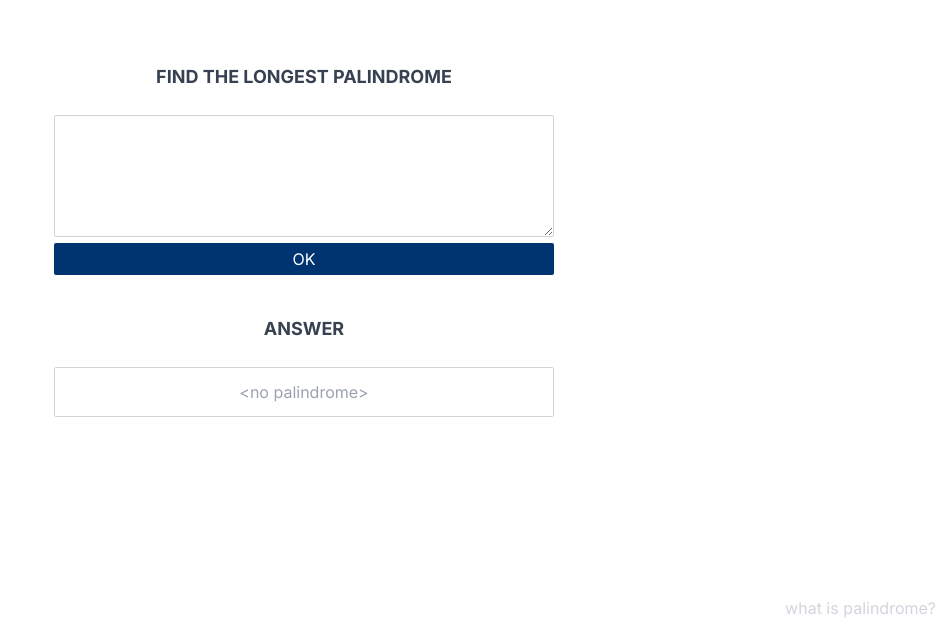
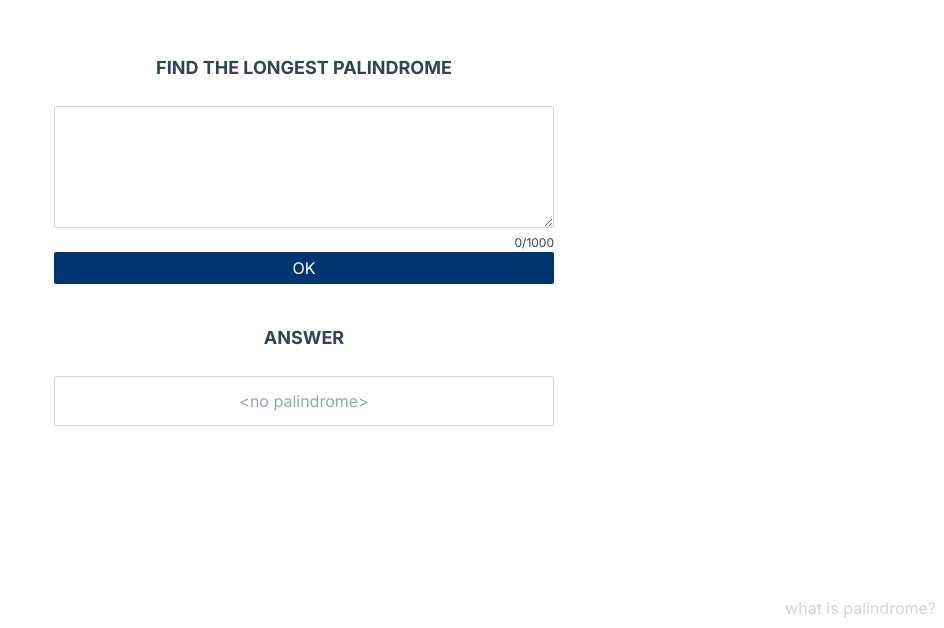
Before and after one commit to mildtotoro/longest-palindromic, a Next.js app: page / in a window 1280 px wide. Shown: the part 172-800 px from the top of the page, without its empty margins (336-1280 px from the left). Built offline with nearby package versions, Linux system fonts and the light colour scheme.

Commit message:
feat: integrate max length

```diff
--- a/app/page.tsx
+++ b/app/page.tsx
@@ -3,12 +3,20 @@
 import { findLongestPalindrome } from "@/utils/palindrome";
 import { useState } from "react";
 
+const maxLength = 1000;
+
 export default function Home() {
   const [text, setText] = useState("");
   const [ans, setAns] = useState("");
+  const [errorMessage, setErrorMessage] = useState("");
 
   function onFindLongestPalindrome() {
-    setAns(findLongestPalindrome(text));
+    if (text.length > maxLength) {
+      setErrorMessage(`Please input text length not more than ${maxLength}`);
+    } else {
+      setErrorMessage("");
+      setAns(findLongestPalindrome(text));
+    }
   }
 
   return (
@@ -17,14 +25,16 @@ export default function Home() {
         <h2 className="text-center py-6 uppercase font-bold text-lg">
           Find The Longest Palindrome
         </h2>
-
         <textarea
           className="border-solid border border-gray-300 w-full p-3 rounded-sm"
           onChange={(e) => setText(e.target.value)}
           value={text}
           rows={4}
         />
-
+        <small className="text-right w-full block text-[12px]">
+          {text.length}/{maxLength}
+        </small>
+        {errorMessage && <small>{errorMessage}</small>}
         <button
           className="bg-[#003471] px-2 text-white w-full rounded-sm py-1 uppercase"
           onClick={onFindLongestPalindrome}
@@ -32,7 +42,6 @@ export default function Home() {
         >
           ok
         </button>
-
         <h2 className="text-center pt-10 pb-6 uppercase font-bold text-lg">
           answer
         </h2>
```
